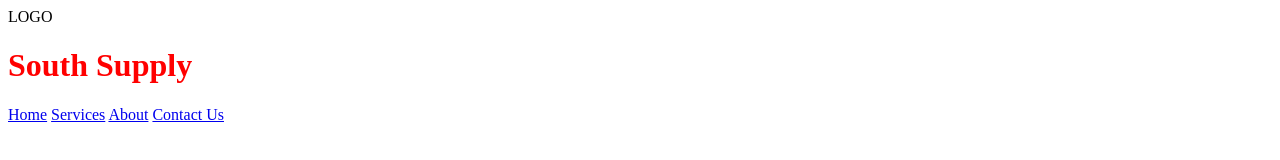
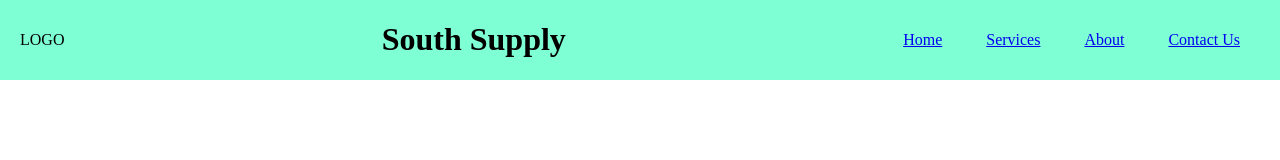
Before and after one commit to Simasiku2/myportfolio, a plain HTML site: page index.html in a window 1280 px wide. Drawn offline with Linux system fonts and the light colour scheme.

Commit message:
initial structure continuation

```diff
--- a/index.html
+++ b/index.html
@@ -26,6 +26,12 @@
 
         <!-- navigation Menu -->
 
+         <div class="container main"></div>
+         <!-- main body  -->
+
+         <div class="container footer"></div>
+         <!-- Footer -->
+
         <script src="" async defer></script>
     </body>
 </html>
--- a/styles.css
+++ b/styles.css
@@ -1,3 +1,41 @@
-h1{
-    color:red;
+html,body{
+    padding: 0;
+    margin: 0;
+    box-sizing: border-box;
+    height: 100%;
+    font-family: 'Times New Roman', Times, serif;
 }
+
+body{
+    display: flex;
+    flex: 1;
+    flex-direction: column;
+}
+
+.container.navigation{
+    background-color:aquamarine;
+}
+
+.container.nav-items{
+    display: flex;
+    flex-direction: row;
+    justify-content: space-between;
+    align-items: center;
+    padding-left: 20px;
+    padding-right: 20px;
+}
+
+div.nav-links a{
+    padding: 20px;
+}
+
+
+
+footer{
+    margin: auto;
+
+}
+
+.container.footer{
+    background-color: aquamarine;
+}
```
